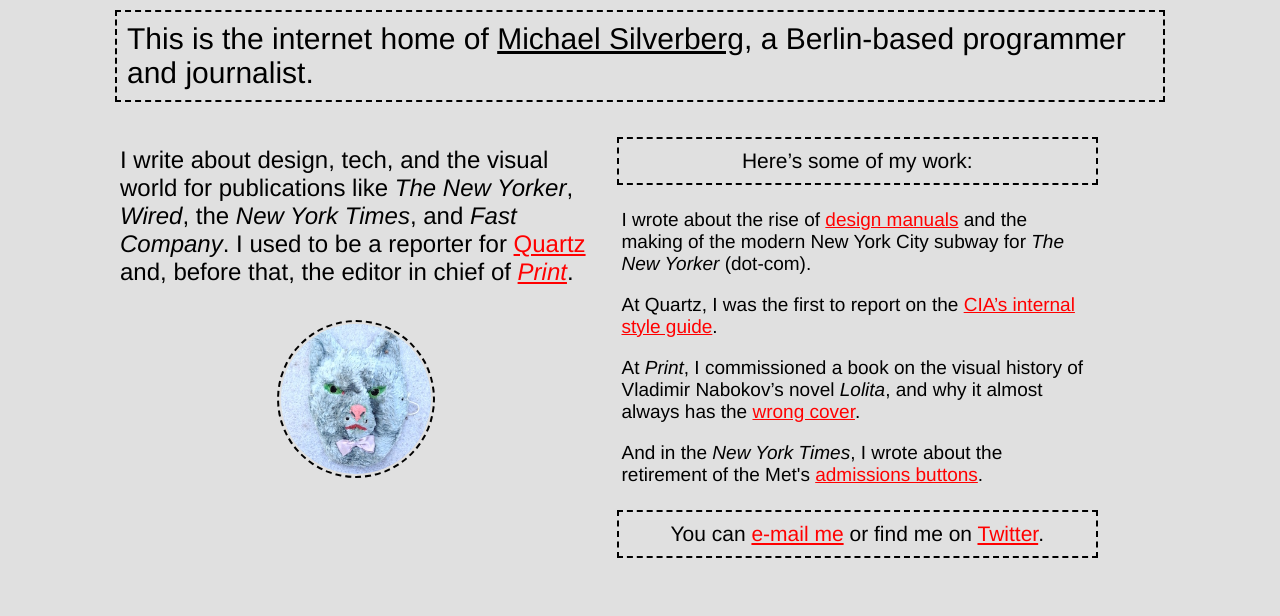
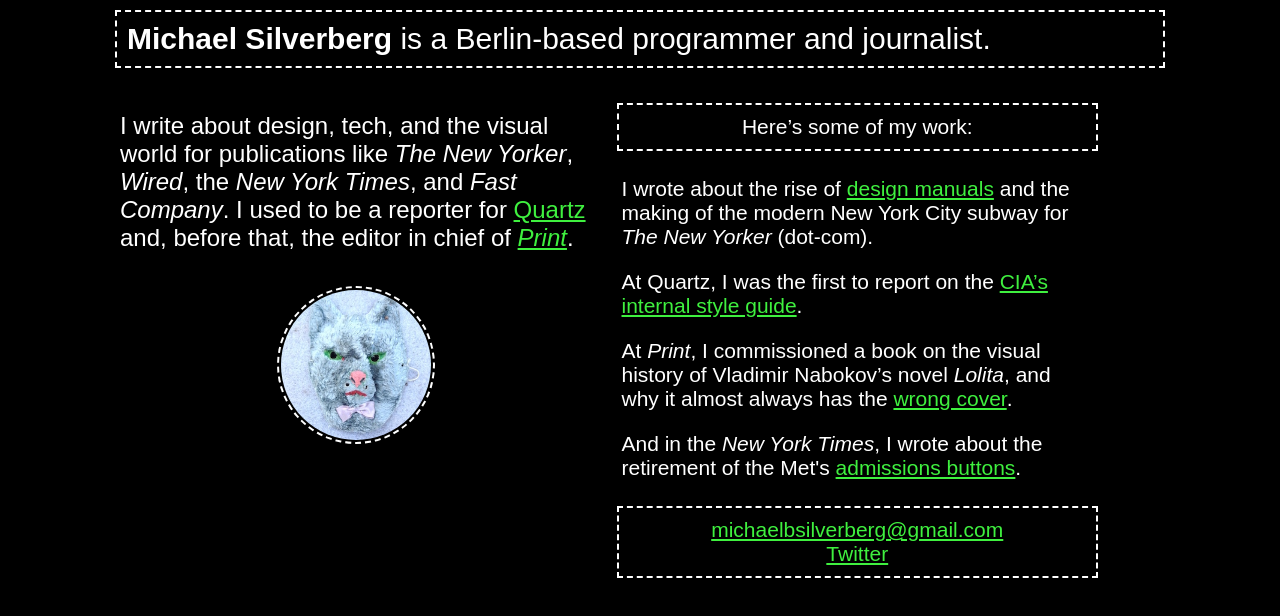
Before and after one commit to mbd-s/mbd-s.github.io, a plain HTML site: page index.html in a window 1280 px wide. Drawn offline with Linux system fonts and the light colour scheme.

Commit message:
possibly unwise font choices

```diff
--- a/index.html
+++ b/index.html
@@ -10,7 +10,7 @@
   </head>
   <body>
     	<header>
-    	 This is the internet home of <u>Michael Silverberg</u>, a Berlin-based programmer and journalist.
+    	 <strong>Michael Silverberg</strong> is a Berlin-based programmer and journalist.
     	</header>
       <div class="columns">
         <div class="leftColumn">
@@ -32,7 +32,8 @@
             <p>And in the <em>New York Times</em>, I wrote about the retirement of the Met's <a href="http://www.nytimes.com/2013/06/28/arts/design/metropolitan-museum-sheds-its-metal-admissions-tags.html" target="_blank">admissions buttons</a>.</p>
           </div>
           <div class="contact">
-            You can <a href="mailto:michaelbsilverberg@gmail.com">e-mail me</a> or find me on <a href="https://twitter.com/mbd_s" target="_blank">Twitter</a>.
+            <a href="mailto:michaelbsilverberg@gmail.com">michaelbsilverberg@gmail.com</a>
+            <br><a href="https://twitter.com/mbd_s" target="_blank">Twitter</a>
           </div>
         </div>
       </div>
--- a/style.css
+++ b/style.css
@@ -1,12 +1,12 @@
 body {
-  font-family: Futura, Helvetica, Arial, sans-serif;
-  color: black;
-  background-color: #e0e0e0;
+  font-family: Zurich, sans-serif;
+  color: white;
+  background-color: black;
   margin: 0 auto;
   max-width: 1070px;
 }
  a {
-color: red;
+color: #3ff03f;
 }
 img {
   border-radius: 100px;
@@ -14,16 +14,16 @@ img {
   margin-top: 10px;
   width: 150px;
   height: 150px;
-  border: dashed black 2px;
+  border: dashed white 2px;
 }
 header {
 	margin: 10px 10px 10px 10px;
 	padding: 10px;
-	border: dashed black 2px;
+	border: dashed white 2px;
 	font-size: 28px;
 }
 .projects {
-	font-size: 19px;
+	font-size: 21px;
 	padding: 5px;
 }
 .bio {
@@ -34,14 +34,14 @@ header {
 	padding: 10px;
 }
 .projects-intro {
-	border: dashed black 2px;
+	border: dashed white 2px;
 	padding: 10px;
 	margin: 15px 0 0 0;
 	font-size: 21px;
   text-align: center;
 }
 .contact {
-	border: dashed black 2px;
+	border: dashed white 2px;
 	padding: 10px;
 	font-size: 21px;
   text-align: center;
@@ -64,6 +64,6 @@ header {
 		font-size: 21px;
 	}
 	.projects {
-		font-size: 19px;
+		font-size: 21px;
 	}
 }
```
